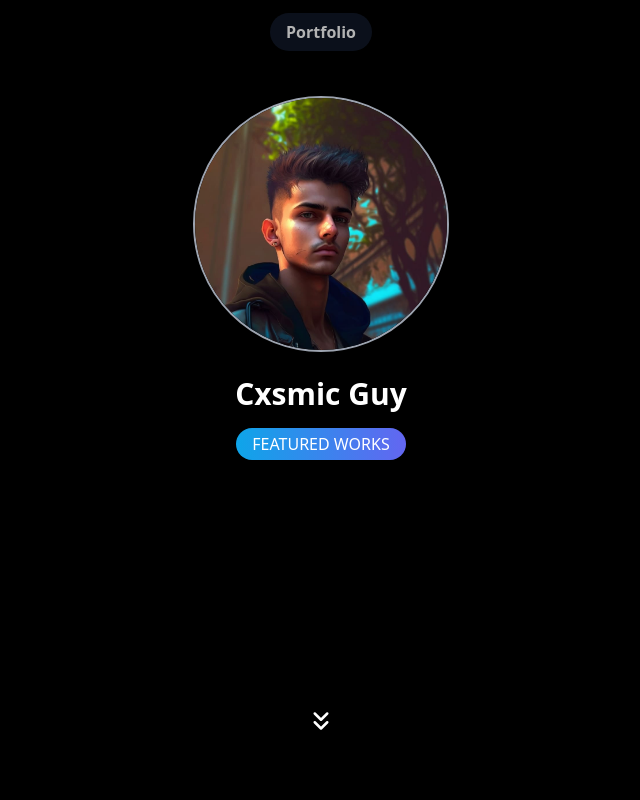
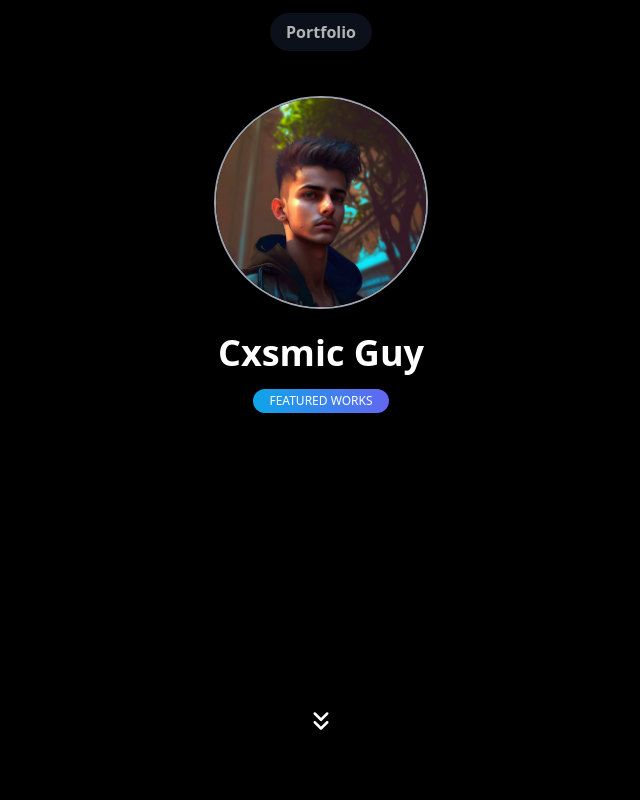
Before and after one commit to cxsmicguy/work, a Next.js app: page / in a window 1280 px wide. Shown: the top 800 px of the page, without its empty margins (319-959 px from the left). Built offline with nearby package versions, Linux system fonts and the light colour scheme.

Commit message:
minor UI improvement

```diff
--- a/src/components/Header.jsx
+++ b/src/components/Header.jsx
@@ -4,10 +4,10 @@ export default function Header() {
   return (
     <div className="relative text-white pt-12 h-screen">
       <center>
-        <img src="/me.jpg" alt="me" className="rounded-full border-2 border-gray-400 w-1/5 min-w-24 mt-12 max-w-xs" />
+        <img src="/me.jpg" alt="me" className="rounded-full border-2 border-gray-400 w-1/3 md:w-1/6 min-w-48 mt-12 max-w-sm" />
         <br />
-        <h2 className="text-3xl font-bold">Cxsmic Guy</h2>
-        <span className="text-white px-4 py-1 bg-gradient-to-r from-sky-500 to-indigo-500 inline-block mt-4 rounded-full">FEATURED WORKS</span>
+        <h2 className="text-4xl font-bold">Cxsmic Guy</h2>
+        <span className="text-white text-xs px-4 py-1 bg-gradient-to-r from-sky-500 to-indigo-500 inline-block mt-4 rounded-full">FEATURED WORKS</span>
         <div className="bottom-8 p-8 block w-full absolute">
           <center>
             <FiChevronsDown size={30}  />
```
